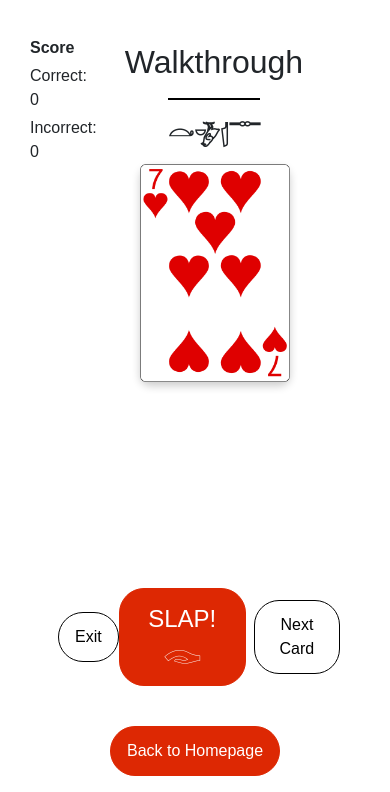
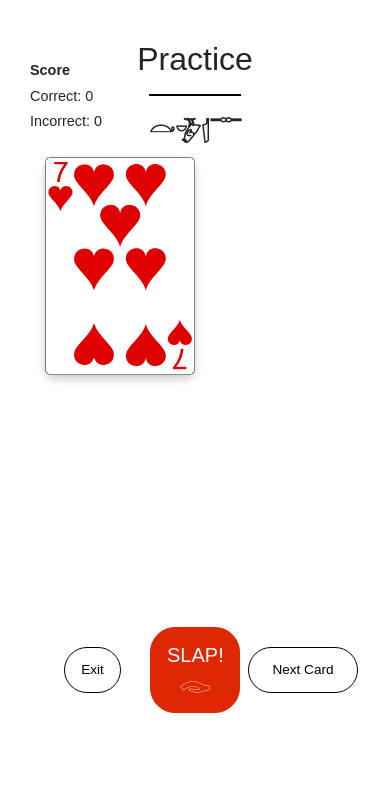
Before and after one commit to mayasrikm/coms4170final, a Flask app: page /practice/walkthrough in a window 390 px wide. Shown: the part 56-848 px from the top of the page. After the commit the page ends 769 px from the top, so only its background shows below. Run offline with Flask 3, Linux system fonts and the light colour scheme; some libraries are stand-ins or nearby versions.

Commit message:
practice is mobile responsive! :lipstick:

```diff
--- a/app.py
+++ b/app.py
@@ -100,9 +100,9 @@
     return render_template("practice/walkthrough.html")
 
 
-@app.route("/practice/timed")
-def practice_timed():
-    return render_template("practice/timed.html")
+# @app.route("/practice/timed")
+# def practice_timed():
+#     return render_template("practice/timed.html")
 
 
 if __name__ == "__main__":
--- a/static/practice.css
+++ b/static/practice.css
@@ -96,12 +96,93 @@
 .slap-button {
     font-size: 1.5rem;
 	font-weight: 300;
-    margin: auto;
+    margin: 5px;
 }
 
-.exit-button{
+.left-button-cont{
+    margin-left: 0;
     margin-right: auto;
+    width: 200px;
 }
-.next-button{
+.right-button-cont{
     margin-right: auto;
+    width: 200px;
 }
+
+#next-card-button {
+    width: 125px;
+}
+
+#end-round-button {
+    width: 125px;
+}
+
+#next-round-button {
+    width: 125px;
+}
+
+#feedback-container-mobile{
+    display: none;
+}
+
+.cleared-div {
+    background-color: white;
+}
+
+/* mobile */
+@media screen and (max-width: 1200px) {
+    .score-cont{
+        font-size: 0.9rem;
+    }
+
+    /* feedback */
+    #feedback-container{
+        display:none;
+    }
+
+    #feedback-container-mobile{
+        display: flex;
+        justify-content: center;
+        align-items: center;
+        height: 50px;
+        padding: 10px;
+        margin: 10px;
+        border-radius: 5px;
+    }
+
+    #feedback-filler-container{
+        display:none;
+    }
+
+    /* bottom row */
+    .bottom-cont {
+        padding: 0px;
+        margin: 5px;
+        font-size: 0.85rem;
+    }
+
+    .left-button-cont{
+        /* width: 115px; */
+    }
+    .right-button-cont{
+        width: 115px;
+    }
+
+    .slap-button {
+        font-size: 1.25rem;
+        width: 90px;
+        margin: 0px;
+    }
+
+    #next-card-button {
+        width: 110px;
+    }
+
+    #end-round-button {
+        width: 110px;
+    }
+
+    #next-round-button {
+        width: 110px;
+    }
+}
--- a/static/practice_script.js
+++ b/static/practice_script.js
@@ -14,6 +14,8 @@
 
 let card_width = 150;
 let card_height = 217.8;
+
+let is_mobile = $(window).width() <= 1200;
 
 function getRandomCard() {
   const suits = ["hearts", "diamonds", "clubs", "spades"];
@@ -143,11 +145,14 @@
 }
 
 function displayPracticeRound(prac_index) {
+  let feedback_container = is_mobile
+    ? $("#feedback-container-mobile")
+    : $("#feedback-container");
+
   $("#next-card-button").show();
   $("#end-round-button").hide();
   $("#next-round-button").hide();
-  $("#feedback-container").empty();
-  $("#feedback-container").hide();
+  feedback_container.empty().css("background-color", "white");
 
   current_card_index = 0;
   let current_practice_cards = practice_rounds[prac_index]["cards"];
@@ -195,10 +200,10 @@
         correct_score += 1;
         let feedback_text = `Correct! This is the ${round.slap_rule} rule.`;
         $("#score-correct").text(correct_score);
-        $("#feedback-container")
+        feedback_container
           .text(feedback_text)
           .css("background-color", "#d9ead3");
-        $("#feedback-container").show();
+        feedback_container.show();
       } else {
         incorrect_score += 1;
         let feedback_text = "";
@@ -208,10 +213,10 @@
           feedback_text = `Incorrect. This is not a slap rule.`;
         }
         $("#score-incorrect").text(incorrect_score);
-        $("#feedback-container")
+        feedback_container
           .text(feedback_text)
           .css("background-color", "#e6b8af");
-        $("#feedback-container").show();
+        feedback_container.show();
       }
       $("#next-card-button").hide();
       $("#end-round-button").hide();
@@ -233,18 +238,18 @@
         correct_score += 1;
         let feedback_text = `Correct! There are no slap rules this round.`;
         $("#score-correct").text(correct_score);
-        $("#feedback-container")
+        feedback_container
           .text(feedback_text)
           .css("background-color", "#d9ead3");
-        $("#feedback-container").show();
+        feedback_container.show();
       } else {
         incorrect_score += 1;
         let feedback_text = `Incorrect. You missed the ${round.slap_rule} rule.`;
         $("#score-incorrect").text(incorrect_score);
-        $("#feedback-container")
+        feedback_container
           .text(feedback_text)
           .css("background-color", "#e6b8af");
-        $("#feedback-container").show();
+        feedback_container.show();
       }
       $("#next-card-button").hide();
       $("#end-round-button").hide();
--- a/templates/gameplay/gameplay.html
+++ b/templates/gameplay/gameplay.html
@@ -11,10 +11,10 @@
 	</div>
 	<div class = "gameplay-cont">
 			<h3>
-				WHAT IS <span class="bold">EGYPTIAN RAT SLAP?</span>
+				WHAT IS <span class="bold">EGYPTIAN RAT SCREW?</span>
 			</h3>
 			<p class = "gameplay-p">
-				Egyptian Rat Slap is a card game played by at least 2 players using a deck of 52 playing cards. Players take turns flipping cards onto a central pile, and certain card combinations prompt players to slap the pile to win cards. The first player to collect all the cards wins.
+				Egyptian Rat Screw (Slap) is a card game played by at least 2 players using a deck of 52 playing cards. Players take turns flipping cards onto a central pile, and certain card combinations prompt players to slap the pile to win cards. The first player to collect all the cards wins.
 			</p>
 	</div>
 </div>
--- a/templates/practice/practice.html
+++ b/templates/practice/practice.html
@@ -11,8 +11,8 @@
         Practice your slapping skills by slapping at the right time. <br>
         You will see the pile - click the slap button when one of the slap rules occurs.
     </p>
-    <a href="/practice/walkthrough"><button class="white-button">Walkthrough Mode</button></a>
-    <a href="/practice/timed"><button class="red-button">Timed Mode</button></a>
+    <a href="/practice/walkthrough"><button class="red-button">Start Practice! 𓃆</button></a>
+    <!-- <a href="/practice/timed"><button class="red-button">Timed Mode</button></a> -->
   </div>
 </body>
 <link rel="stylesheet" href="{{url_for('static', filename='main.css')}}" />
--- a/templates/practice/walkthrough.html
+++ b/templates/practice/walkthrough.html
@@ -9,7 +9,7 @@
                     <div class = "gameplay-p light-grey margin-0" >Incorrect: <span id="score-incorrect"> </span></div>
                 </div>
                 <div class="title">
-                    <h1>Walkthrough</h2>
+                    <h1>Practice</h2>
                     <div class="translation">
                         <hr/>
                         <h2 class="invert-text">𓎡𓅲𓇋𓊃</h2>
@@ -25,23 +25,22 @@
                 <div id="feedback-container"></div>
             </div>
 
+            <div id="feedback-container-mobile"></div>
+
             <div class="bottom-cont">
-                <div class="exit-button">
-                    <a href="/"><button class="white-button exit-button">Exit</button></a>
+                <div class="left-button-cont">
+                    <a href="/"><button class="white-button">Exit</button></a>
                 </div>
-                <button id="slap-button" class="red-button slap-button margin-0">SLAP! 𓃆</button>
+                <button id="slap-button" class="red-button slap-button">SLAP! 𓃆</button>
                 <a href="/"><button id="last-question" class="hidden last-question red-button">Back to Homepage</button></a>
 
-                <div class="next-button">
-                   <button id="next-card-button" class="white-button next-button">Next Card</button>
+                <div class="right-button-cont">
+                   <button id="next-card-button" class="white-button">Next Card</button>
                    <button id="end-round-button" class="hidden white-button">End Round</button>
                    <button id="next-round-button" class="hidden white-button">Next Round</button>
                 </div>
 
             </div>
-            <!-- last question show this -->
-            <a href="/"><button id="last-question" class="hidden last-question red-button">Back to Homepage</button></a>
-
 
         </div>
     </div>
```
